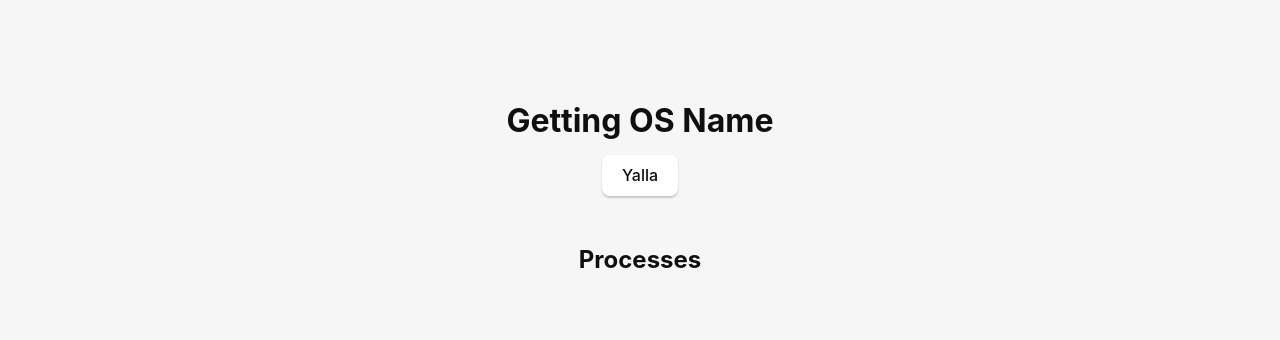
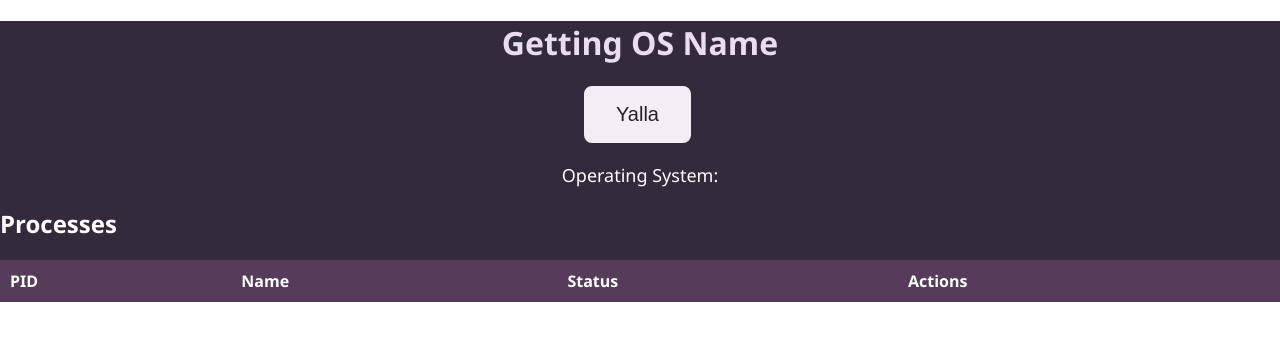
Before and after one commit to KareemElnaghy/Task-Track, a React (Vite) app: page / in a window 1280 px wide. Shown: the top 340 px of the page. Built offline with nearby package versions, Linux system fonts and the light colour scheme.

Commit message:
gui update

```diff
--- a/src/App.css
+++ b/src/App.css
@@ -1,116 +1,91 @@
-.logo.vite:hover {
-  filter: drop-shadow(0 0 2em #747bff);
-}
-
-.logo.react:hover {
-  filter: drop-shadow(0 0 2em #61dafb);
-}
-:root {
-  font-family: Inter, Avenir, Helvetica, Arial, sans-serif;
-  font-size: 16px;
-  line-height: 24px;
-  font-weight: 400;
-
-  color: #0f0f0f;
-  background-color: #f6f6f6;
-
-  font-synthesis: none;
-  text-rendering: optimizeLegibility;
-  -webkit-font-smoothing: antialiased;
-  -moz-osx-font-smoothing: grayscale;
-  -webkit-text-size-adjust: 100%;
+/* General styles */
+body {
+  margin: 0;
+  font-family: "Segoe UI", Tahoma, Geneva, Verdana, sans-serif;
+  color: #ffffff;
 }
 
 .container {
-  margin: 0;
-  padding-top: 10vh;
-  display: flex;
-  flex-direction: column;
-  justify-content: center;
-  text-align: center;
+  background-color: #332b3c;
+  width: 100%;
 }
-
-.logo {
-  height: 6em;
-  padding: 1.5em;
-  will-change: filter;
-  transition: 0.75s;
-}
-
-.logo.tauri:hover {
-  filter: drop-shadow(0 0 2em #24c8db);
-}
-
 .row {
   display: flex;
   justify-content: center;
+  margin-bottom: 20px;
 }
-
-a {
-  font-weight: 500;
-  color: #646cff;
-  text-decoration: inherit;
-}
-
-a:hover {
-  color: #535bf2;
+.start {
+  font-size: 20px;
+  padding: 15px 30px;
+  background-color: #f2eef3;
+  color: #222;
+  border: none;
+  border-radius: 8px;
+  border: 2px solid #f2eef3;
+  cursor: pointer;
 }
 
 h1 {
   text-align: center;
+  color: #ecdcf2;
 }
 
-input,
-button {
-  border-radius: 8px;
-  border: 1px solid transparent;
-  padding: 0.6em 1.2em;
-  font-size: 1em;
-  font-weight: 500;
-  font-family: inherit;
-  color: #0f0f0f;
-  background-color: #ffffff;
-  transition: border-color 0.25s;
-  box-shadow: 0 2px 2px rgba(0, 0, 0, 0.2);
+p {
+  text-align: center;
+  font-size: large;
 }
 
+/* Table styling */
+table {
+  width: 100%;
+  border-collapse: collapse;
+  margin-top: 1rem;
+}
+
+th,
+td {
+  padding: 10px;
+  text-align: left;
+}
+
+th {
+  background-color: #563b5a;
+}
+
+tbody tr:nth-child(even) {
+  background-color: #342537;
+}
+
+tbody tr:nth-child(odd) {
+  background-color: #422d48;
+}
+
+/* Buttons */
 button {
+  padding: 6px 12px;
+  margin-right: 5px;
+  border: 2px solid;
+  border-radius: 5px;
   cursor: pointer;
+}
+button.kill {
+  background-color: #f25d4d;
+  border: 2px solid #f25d4d;
+  color: white;
+}
+
+button.suspend {
+  background-color: #f3c57b;
+  border: 2px solid #f3c57b;
+  color: white;
+}
+
+button.resume {
+  background-color: #5be895;
+  border: 2px solid #5be895;
+  color: white;
 }
 
 button:hover {
-  border-color: #396cd8;
+  border: 2px solid #ab6beb;
 }
-button:active {
-  border-color: #396cd8;
-  background-color: #e8e8e8;
-}
-
-input,
-button {
-  outline: none;
-}
-
-#greet-input {
-  margin-right: 5px;
-}
-
-@media (prefers-color-scheme: dark) {
-  :root {
-    color: #f6f6f6;
-    background-color: #2f2f2f;
-  }
-
-  a:hover {
-    color: #24c8db;
-  }
-
-  input,
-  button {
-    color: #ffffff;
-    background-color: #0f0f0f98;
-  }
-  button:active {
-    background-color: #0f0f0f69;
-  }
-}
--- a/src/App.tsx
+++ b/src/App.tsx
@@ -11,11 +11,36 @@ function App() {
     setOSName(await invoke("os_name"));
   }
 
-  async function getProcessesList(){
-
+  async function getProcessesList() {
     const processes = await invoke("get_processes");
     setProcesses(processes);
   }
+
+  async function handleKill(pid) {
+    await invoke("kill_process", { pid });
+    getProcessesList();
+  }
+  async function handleSuspend(pid) {
+    await invoke("suspend_process", { pid });
+    getProcessesList();
+  }
+  async function handleResume(pid) {
+    await invoke("resume_process", { pid });
+    getProcessesList();
+  }
+  // Actions on all processes
+  // async function handleSuspendAll() {
+  //   await invoke("suspend_all_processes");
+  //   getProcessesList();
+  // }
+  // async function handleKillAll() {
+  //   await invoke("kill_all_processes");
+  //   getProcessesList();
+  // }
+  // async function handleResumeAll() {
+  //   await invoke("resume_all_processes");
+  //   getProcessesList();
+  // }
 
   return (
     <main className="container">
@@ -29,20 +54,51 @@ function App() {
           getProcessesList();
         }}
       >
-        <button type="submit">Yalla</button>
+        <button className="start">Yalla</button>
       </form>
-      <p>{osName}</p>
+      <p className="os-name">Operating System: {osName}</p>
+
       <div className="processes">
         <h2>Processes</h2>
-        <ul>
-          {processes.map((process) => (
-            <li key={process.pid}>
-              <p>{process.name}</p>
-              <p>{process.pid}</p>
-              <p>{process.status}</p>
-            </li>
-          ))}
-        </ul>
+        <table>
+          <thead>
+            <tr>
+              <th>PID</th>
+              <th>Name</th>
+              <th>Status</th>
+              <th>Actions</th>
+            </tr>
+          </thead>
+          <tbody>
+            {processes.map((process) => (
+              <tr key={process.pid}>
+                <td>{process.pid}</td>
+                <td>{process.name}</td>
+                <td>{process.status}</td>
+                <td>
+                  <button
+                    className="kill"
+                    onClick={() => handleKill(process.pid)}
+                  >
+                    Kill
+                  </button>
+                  <button
+                    className="suspend"
+                    onClick={() => handleSuspend(process.pid)}
+                  >
+                    Suspend
+                  </button>
+                  <button
+                    className="resume"
+                    onClick={() => handleResume(process.pid)}
+                  >
+                    Resume
+                  </button>
+                </td>
+              </tr>
+            ))}
+          </tbody>
+        </table>
       </div>
     </main>
   );
```
Also changed, not shown: package.json (+4 -4 lines), 1 other file (tests, documents, lock files or other folders).
